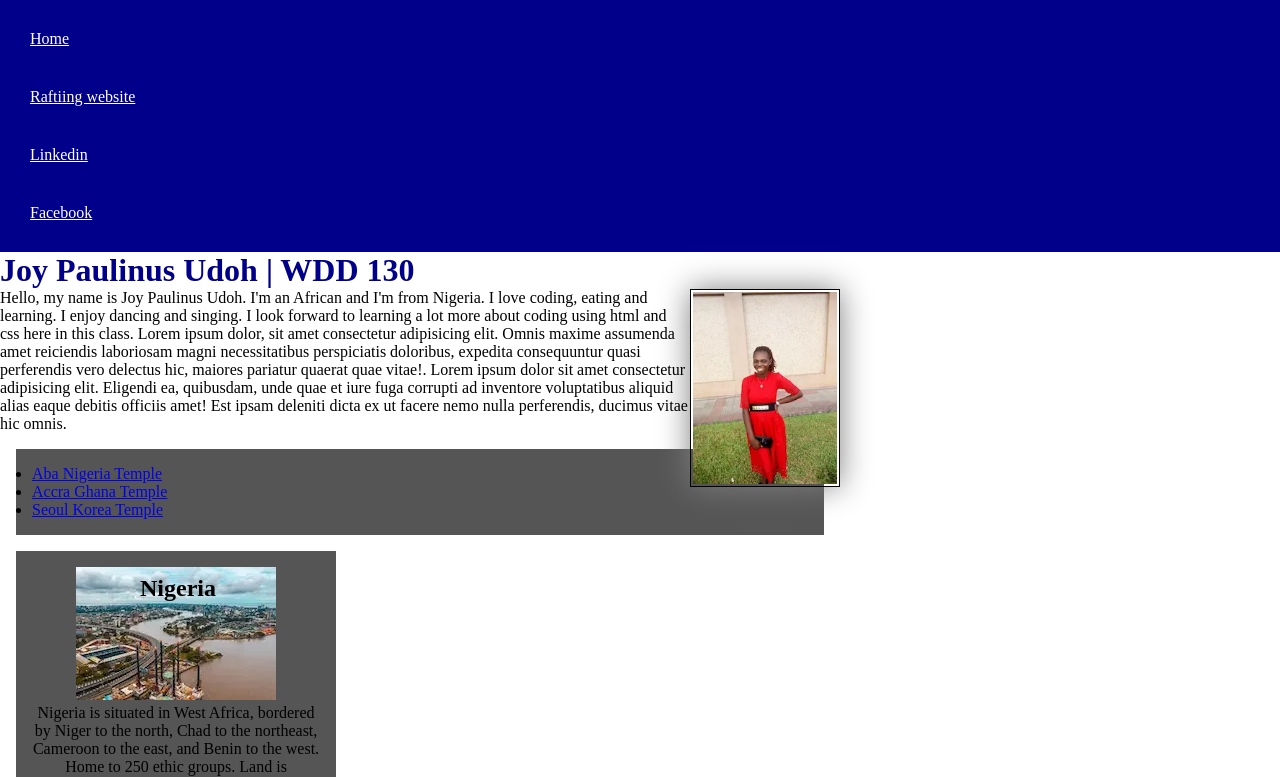
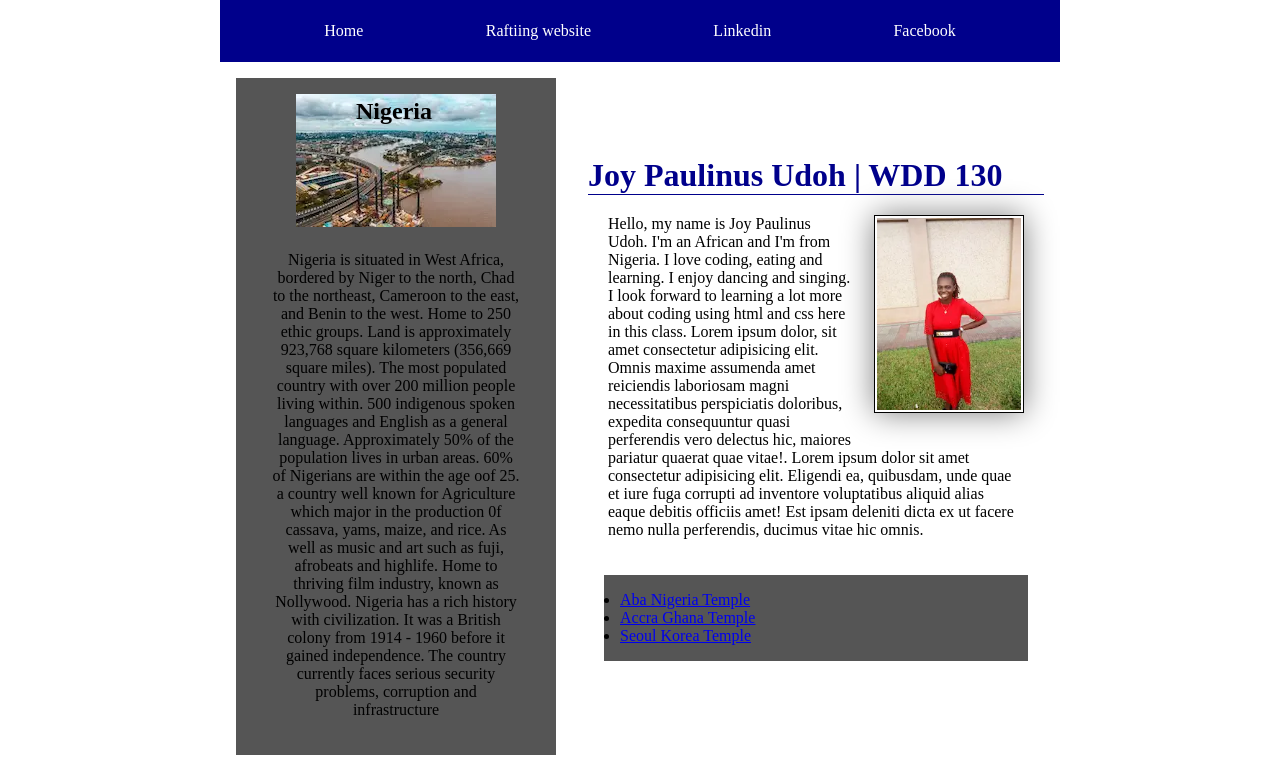
Before and after one commit to JoyUdoh106/wdd130, a plain HTML site: page index.html in a window 1280 px wide. Shown: the top 777 px of the page. Drawn offline with Linux system fonts and the light colour scheme.

Commit message:
Home Page

```diff
--- a/index.html
+++ b/index.html
@@ -17,7 +17,8 @@
                 <a href="https://facebook.com/joypaulinusudoh">Facebook</a>
             </nav>
         </header>
-            <main >
+        <div class="grid">
+            <main>
                 <h1>Joy Paulinus Udoh | WDD 130</h1>
                 <img src="images/profile.webp" alt="Joy Paulinus Udoh" width="200">
                 <p>Hello, my name is Joy Paulinus Udoh. I'm an African and I'm from Nigeria. I love coding, eating and learning. I enjoy dancing and singing. I look forward to learning a lot more about coding using html and css here in this class. Lorem ipsum dolor, sit amet consectetur adipisicing elit. Omnis maxime assumenda amet reiciendis laboriosam magni necessitatibus perspiciatis doloribus, expedita consequuntur quasi perferendis vero delectus hic, maiores pariatur quaerat quae vitae!. Lorem ipsum dolor sit amet consectetur adipisicing elit. Eligendi ea, quibusdam, unde quae et iure fuga corrupti ad inventore voluptatibus aliquid alias eaque debitis officiis amet! Est ipsam deleniti dicta ex ut facere nemo nulla perferendis, ducimus vitae hic omnis.</p>
@@ -32,6 +33,7 @@
                 <img src="images/nigeria.webp" alt="Nigeria landscape">
                 <p>Nigeria is situated in West Africa, bordered by Niger to the north, Chad to the northeast,  Cameroon to the east, and Benin to the west. Home to 250 ethic groups. Land is approximately 923,768 square kilometers (356,669 square miles). The most populated country with over 200 million people living within. 500 indigenous spoken languages and English as a general language. Approximately 50% of the population lives in urban areas. 60% of Nigerians are within the age oof 25. a country well known for Agriculture which major in the production 0f cassava, yams, maize, and rice. As well as music and art such as fuji, afrobeats and highlife. Home to thriving film industry, known as Nollywood. Nigeria has a rich  history with civilization. It was a British colony from 1914 - 1960 before it gained independence. The country currently faces serious security problems, corruption and infrastructure</p>
             </aside>
+        </div>
         <footer>
             <p>©2025 🌴 Joy Paulinus Udoh 🌴 Lagos, Nigeria</p>
         </footer>
--- a/styles/styles.css
+++ b/styles/styles.css
@@ -13,17 +13,22 @@
 
 nav {
     background-color: var(--background-color);
-    padding: 10px;
+    padding: 2px;
+    display: flex;
+    justify-content: space-evenly;
+    align-items: center;
 }
 
 nav a {
     color: white;
     display: block;
     padding: 20px;
+    text-decoration: none;
 }
 
 h1 {
     color: var(--background-color);
+    border-bottom: 0.1rem solid darkblue;
 }
 
 main img {
@@ -33,19 +38,33 @@ main img {
     padding: 2px;
     box-shadow: 0 0 30px gray;
     float: right;
+    margin: 20px;
 }
 
 p {
-    padding: 0;
+    padding: 20px;
 }
 
 main {
+   grid-column: 2/3;
+   margin: 1rem;
+}
+
+header, .grid, footer {
     max-width: 840px;
+    margin: 0 auto;
+}
+.grid{
+    display: grid;
+    align-items: center;
 }
 
 aside {
     width: 20rem;
     text-align: var(--text-align);
+    position: relative;
+    grid-column: 1/2;
+    grid-row: 1/2;
 }
 
 aside img {
@@ -71,6 +90,6 @@ footer {
 
 aside h2 {
     position: absolute;
-    top: 575px;
-    left: 140px;
+    top: 20px;
+    left: 120px;
 }
--- a/wwr/styles/rafting.css
+++ b/wwr/styles/rafting.css
@@ -24,6 +24,9 @@ p {
  .sociallinks {
     text-decoration: none;
 }
+ nav a {
+    text-decoration: none;
+ }
 
 .hero {
     position: relative;
@@ -31,7 +34,6 @@ p {
     height: auto;
     display: flex;
     justify-content: center;
-    display: flex;
     flex-direction: column;
 }
 
```
Also changed, not shown: wwr/about.html (+1 -1 lines). Lines whose indentation alone changed are shown as unchanged.
